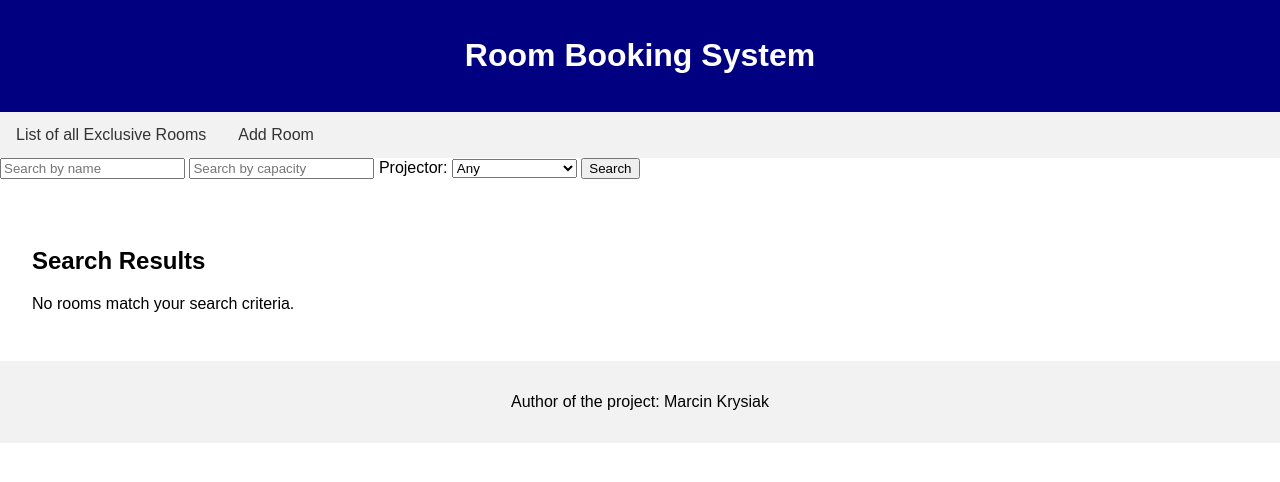
After one commit to marcin-design/Room-Booking-System, a Django app: page /room/fun-search/ in a window 1280 px wide. The commit adds this page. Shown: the top 482 px of the page. Run offline with Django 4.2, Linux system fonts and the light colour scheme; data that the repository does not hold is empty.

Commit message:
Search function added

```diff
--- a/conference_room/conf_app/templates/base_html.html
+++ b/conference_room/conf_app/templates/base_html.html
@@ -54,6 +54,17 @@
             <li><a href="/room/list/">List of all Exclusive Rooms</a></li>
             <li><a href="/room/new/">Add Room</a></li>
         </ul>
+        <form action="{% url 'query' %}" method="GET">
+    <input type="text" name="room_name" placeholder="Search by name">
+    <input type="number" name="capacity" placeholder="Search by capacity">
+    <label for="projector">Projector:</label>
+    <select name="projector">
+        <option value="">Any</option>
+        <option value="True">With Projector</option>
+        <option value="False">Without Projector</option>
+    </select>
+    <button type="submit">Search</button>
+        </form>
     </nav>
     <div class="content">
         {% block content %}{% endblock %}
--- /dev/null
+++ b/conference_room/conf_app/templates/search_results.html
@@ -0,0 +1,18 @@
+{% extends 'base_html.html' %}
+{% block title %}Room Search Results{% endblock %}
+{% block content %}
+<h2>Search Results</h2>
+{% if rooms %}
+    <ul>
+        {% for room in rooms %}
+            <li>
+                <h3>{{ room.name }}</h3>
+                <p>Capacity: {{ room.capacity }}</p>
+                <p>Projector: {% if room.projector %}Yes{% else %}No{% endif %}</p>
+            </li>
+        {% endfor %}
+    </ul>
+{% else %}
+    <p>No rooms match your search criteria.</p>
+{% endif %}
+{% endblock %}
--- a/conference_room/conf_app/views.py
+++ b/conference_room/conf_app/views.py
@@ -7,15 +7,18 @@ from django.views import View
 from .models import Room, Book
 from datetime import date, datetime
 from django.utils import timezone
+from django import forms
+from django.db.models import Q
+from django.views.generic import TemplateView
 
-class DefaultPage(View):
+
+class DefaultPage(TemplateView):
     def get(self, request, *args, **kwargs):
         return TemplateResponse(request, 'base_html.html', context={})
 
 class AfterAddingRoomView(View):
     def get(self, request, *args, **kwargs):
         return TemplateResponse(request, 'after_adding_room.html', {})
-
 
 class AddingRooms(View):
     def get(self, request, *args, **kwargs):
@@ -35,7 +38,6 @@ class AddingRooms(View):
         Room.objects.create(name=name, capacity=capacity, projector=projector)
         return redirect("adding_room")
 
-
 def list_of_rooms(request):
     current_date = datetime.now().date()
     rooms = Room.objects.all()
@@ -43,7 +45,6 @@ def list_of_rooms(request):
         todays_bookings = room.book_set.filter(book_date=current_date)
         room.availability = not todays_bookings.exists()
     return render(request, 'listed_rooms.html', {'rooms': rooms, 'current_date': current_date})
-
 
 class DeleteRoomView(View):
     def get(self, request, room_id):
@@ -101,9 +102,6 @@ class BookRoomView(View):
         Book.objects.create(room=room, book_date=book_date, comment=comment)
         return redirect("list_of_rooms")
 
-
-from django.utils import timezone
-
 class RoomDetailsView(View):
     def get(self, request, room_id):
         room = get_object_or_404(Room, pk=room_id)
@@ -111,3 +109,20 @@ class RoomDetailsView(View):
         future_bookings = room.book_set.filter(book_date__gte=now.date()).order_by('book_date')
         return render(request, 'room_detail.html',
                       {'room': room, 'future_bookings': future_bookings})
+
+def search_rooms(request):
+    query_name = request.GET.get('room_name')
+    query_capacity = request.GET.get('capacity')
+    query_projector = request.GET.get('projector')
+
+    rooms = Room.objects.all()
+    if query_name:
+        rooms = rooms.filter(name__icontains=query_name)
+    if query_capacity:
+        rooms = rooms.filter(capacity=query_capacity)
+    if query_projector:
+        if query_projector == 'True':
+            rooms = rooms.filter(projector=True)
+        elif query_projector == 'False':
+            rooms = rooms.filter(projector=False)
+    return render(request, 'search_results.html', {'rooms': rooms})
--- a/conference_room/conference_room/urls.py
+++ b/conference_room/conference_room/urls.py
@@ -13,4 +13,5 @@ urlpatterns = [
     path('room/edit/<int:room_id>/', conf_views.EditingRooms.as_view()),
     path('room/edit/edited/', conf_views.EditedView.as_view(), name='edited'),
     path('room/book/<int:room_id>/', conf_views.BookRoomView.as_view()),
+    path('room/fun-search/', conf_views.search_rooms, name='query'),
 ]
```
Also changed, not shown: conference_room/conf_app/templates/listed_rooms.html (+16 -13 lines).
